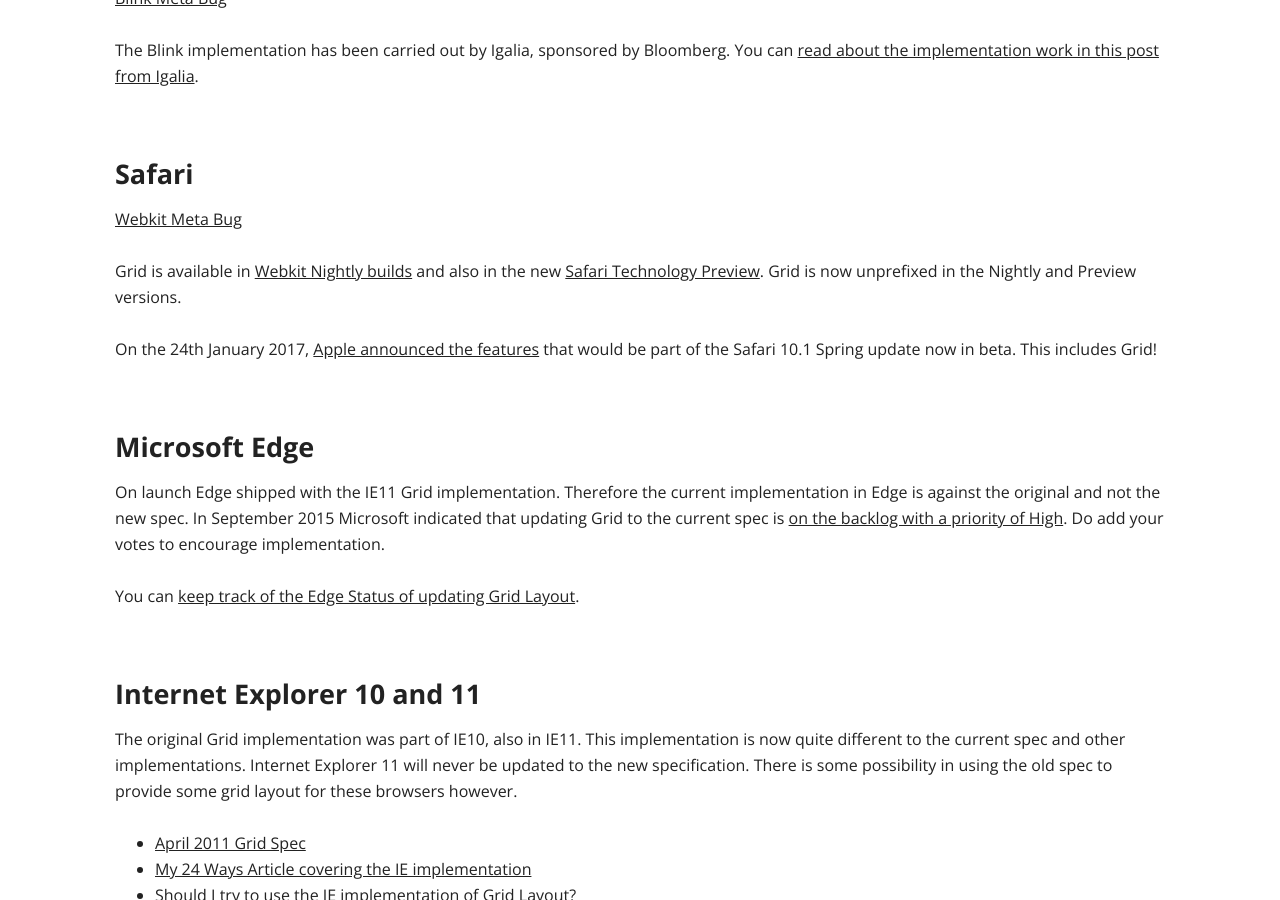
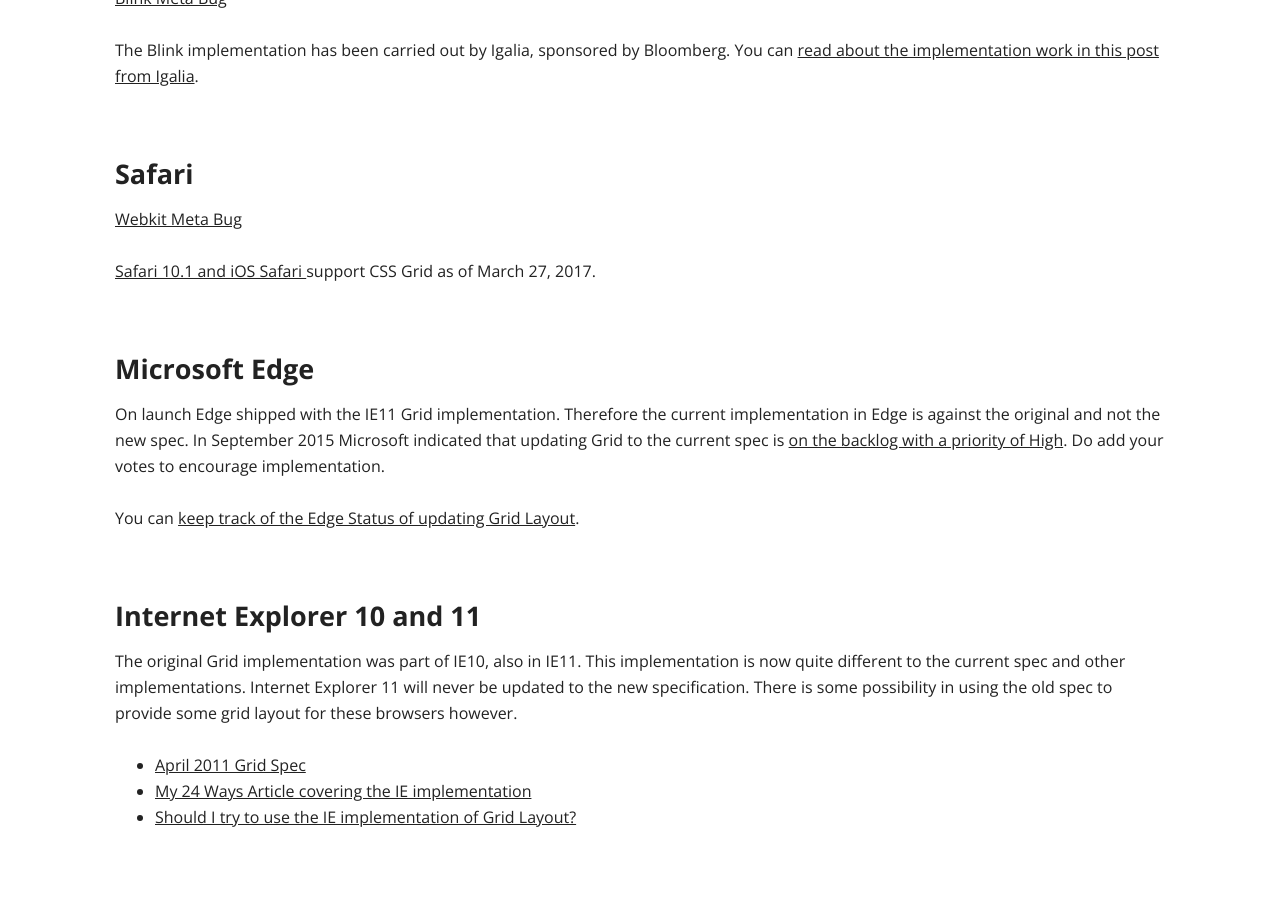
Before and after one commit to rachelandrew/grid-by-example, a Jekyll site: the page built from browsers/index.md, in a window 1280 px wide and 900 px high, scrolled down 1153 px. Built offline with Jekyll 4.4.1, drawn with Linux system fonts in a browser that asks for light colours; comment, search, counter and statistics services are not loaded.

Commit message:
updating browsers page

```diff
--- a/browsers/index.md
+++ b/browsers/index.md
@@ -32,11 +32,7 @@ The Blink implementation has been carried out by Igalia, sponsored by Bloomberg.
 
 [Webkit Meta Bug](https://bugs.webkit.org/show_bug.cgi?id=60731)
 
-Grid is available in [Webkit Nightly builds](http://nightly.webkit.org/) and also in the new [Safari Technology Preview](https://developer.apple.com/safari/technology-preview/release-notes/). Grid is now unprefixed in the Nightly and Preview versions.
-
-On the 24th January 2017, [Apple announced the features](https://developer.apple.com/library/prerelease/content/releasenotes/General/WhatsNewInSafari/Articles/Safari_10_1.html) that would be part of the Safari 10.1 Spring update now in beta. This includes Grid!
-
-
+[Safari 10.1 and iOS Safari ](https://developer.apple.com/library/content/releasenotes/General/WhatsNewInSafari/Articles/Safari_10_1.html) support CSS Grid as of March 27, 2017.
 
 ## Microsoft Edge
 
```
